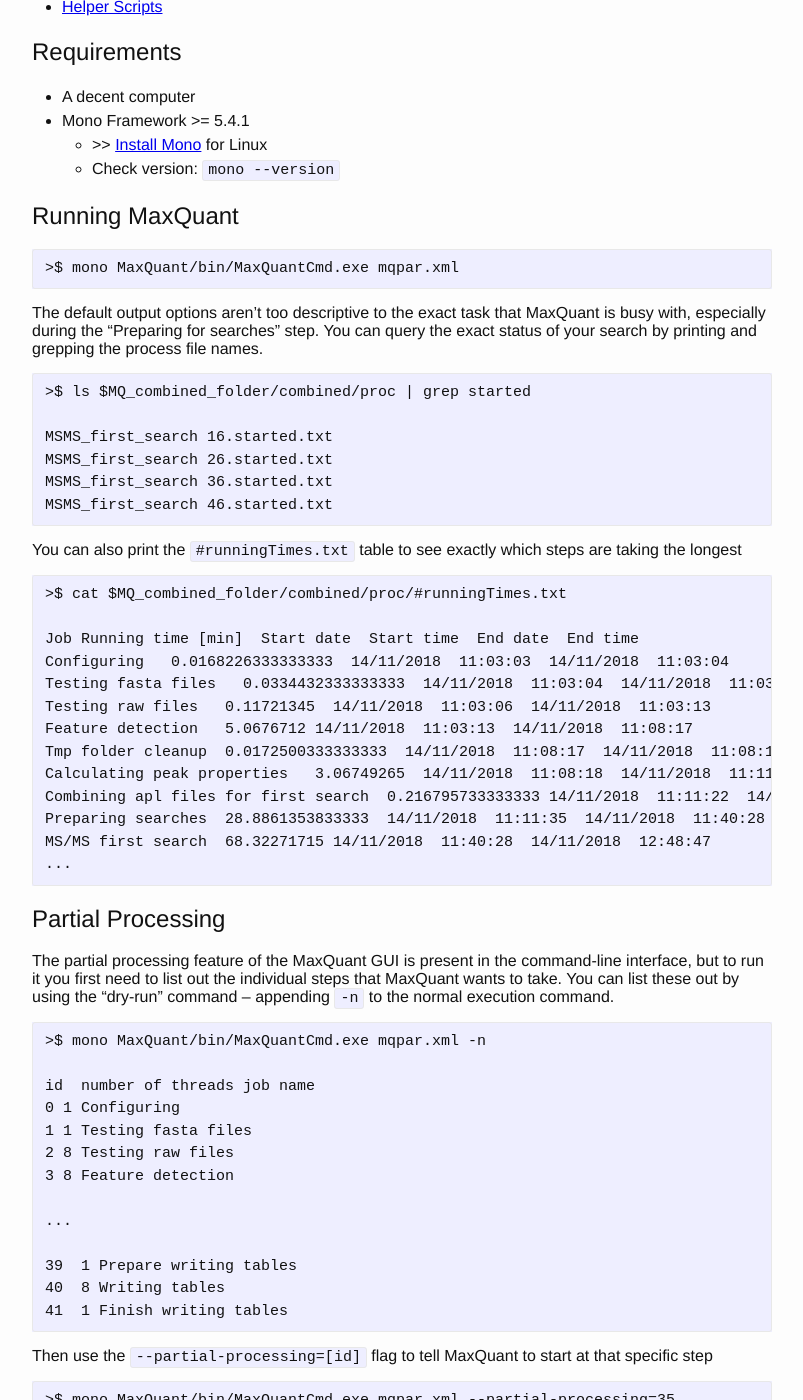
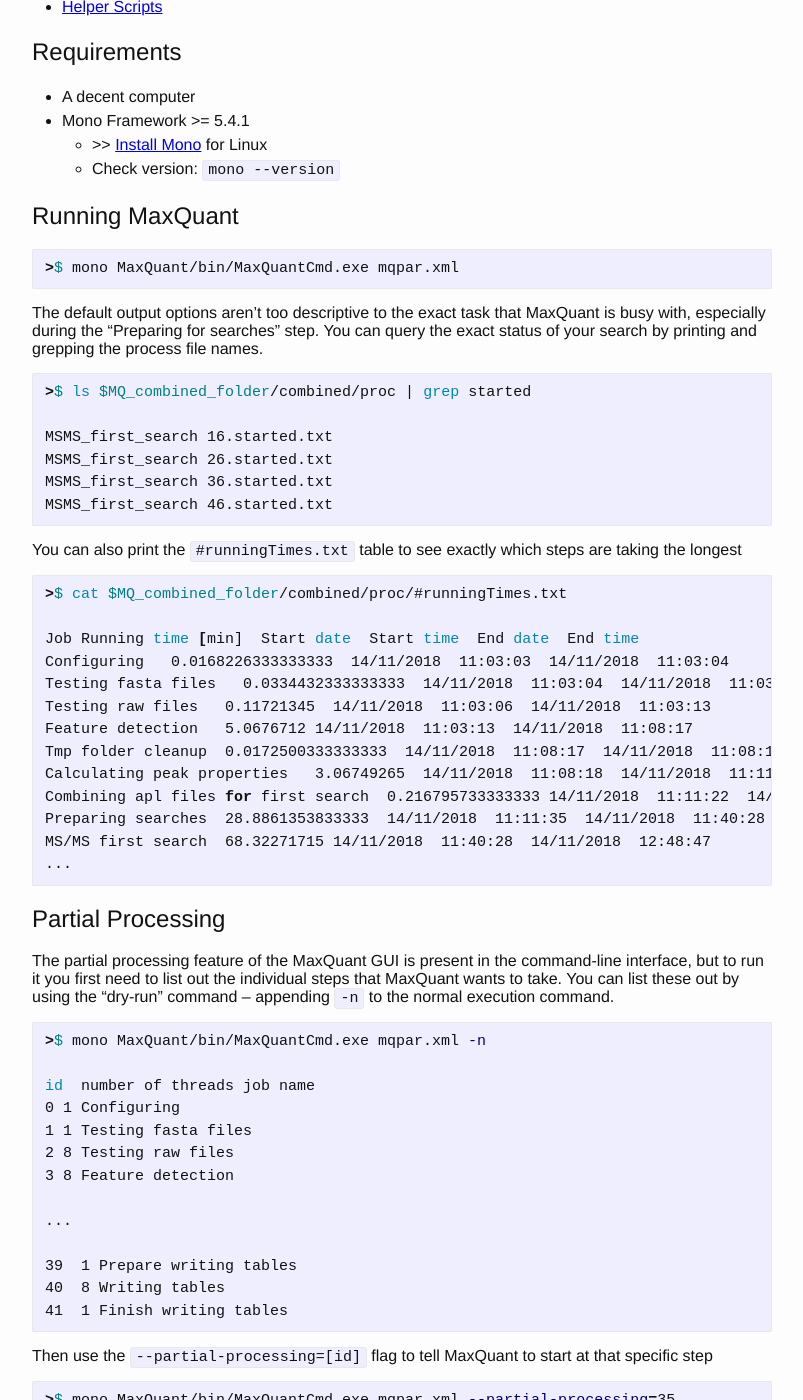
Before and after one commit to atc3/atc3.github.io, a Jekyll site: the page built from _posts/2019-03-21-mq-linux.md, in a window 1280 px wide and 1400 px high, scrolled down 613 px. Shown: the whole window, without its empty margins (238-1041 px from the left). Built offline with Jekyll 4.4.1, drawn with Linux system fonts in a browser that asks for light colours; comment, search, counter and statistics services are not loaded; some of the changed text lies outside the part shown.

Commit message:
bash syntax highlighting

````diff
--- a/_posts/2019-03-21-mq-linux.md
+++ b/_posts/2019-03-21-mq-linux.md
@@ -40,13 +40,13 @@
 Running MaxQuant
 ================
 
-```
+```bash
 >$ mono MaxQuant/bin/MaxQuantCmd.exe mqpar.xml
 ```
 
 The default output options aren't too descriptive to the exact task that MaxQuant is busy with, especially during the "Preparing for searches" step. You can query the exact status of your search by printing and grepping the process file names.
 
-```
+```bash
 >$ ls $MQ_combined_folder/combined/proc | grep started
 
 MSMS_first_search 16.started.txt
@@ -57,7 +57,7 @@
 
 You can also print the ```#runningTimes.txt``` table to see exactly which steps are taking the longest
 
-```
+```bash
 >$ cat $MQ_combined_folder/combined/proc/#runningTimes.txt
 
 Job Running time [min]  Start date  Start time  End date  End time
@@ -79,7 +79,7 @@
 
 The partial processing feature of the MaxQuant GUI is present in the command-line interface, but to run it you first need to list out the individual steps that MaxQuant wants to take. You can list these out by using the "dry-run" command -- appending ```-n``` to the normal execution command.
 
-```
+```bash
 >$ mono MaxQuant/bin/MaxQuantCmd.exe mqpar.xml -n
 
 id  number of threads job name
@@ -97,7 +97,7 @@
 
 Then use the ```--partial-processing=[id]``` flag to tell MaxQuant to start at that specific step
 
-```
+```bash
 >$ mono MaxQuant/bin/MaxQuantCmd.exe mqpar.xml --partial-processing=35
 ```
 
@@ -113,7 +113,7 @@
 
 I have one python script, ```gen_mqpar.py```, which takes as input the ```mqpar.xml``` template, folder(s) of raw files, and some other parameters to generate both a filled-out ```mqpar.xml``` file and a bash script that can be run by slurm.
 
-```
+```bash
 >$ ./gen_mqpar.py -h
 usage: gen_mqpar.py [-h] -o OUTFILE [-mq {1_6_2_3,1_6_2_10,1_6_3_2,1_6_3_3}]
                     [-t THREADS]
@@ -137,7 +137,7 @@
 
 Example:
 
-```
+```bash
 >$ ./gen_mqpar.py templates/SILAC.xml raw_files/FP93 -o fp93_silac.xml -t 6
 success!
 ```
@@ -146,7 +146,7 @@
 
 Also note that I keep multiple versions of MaxQuant on hand, in case any of them breaks for some reason or another. I manage these versions with aliases in my ```.bashrc```:
 
-```
+```bash
 MQ_1_6_2_3=~/MQ_1.6.2.3/bin/MaxQuantCmd.exe
 MQ_1_6_2_10=~/MQ_1.6.2.10/bin/MaxQuantCmd.exe
 MQ_1_6_3_2=~/MQ_1.6.3.2/bin/MaxQuantCmd.exe
@@ -157,7 +157,7 @@
 
 The script outputs an XML file that is ready to run by ```MaxQuantCmd.exe```, and a shell script that can be queued up by the slurm job manager:
 
-```
+```bash
 #!/bin/sh
 #SBATCH --job-name=fp103f
 #SBATCH --output=fp103f.out
@@ -175,7 +175,7 @@
 
 All in all, this workflow is great for me, as I just upload some raw files, then run:
 
-```
+```bash
 >$ ./gen_mqpar.py templates/SILAC.xml raw_files/FP93 -o fp93_silac.xml -t 6
 >$ sbatch scripts/fp93_silac.sh
 ...
````
